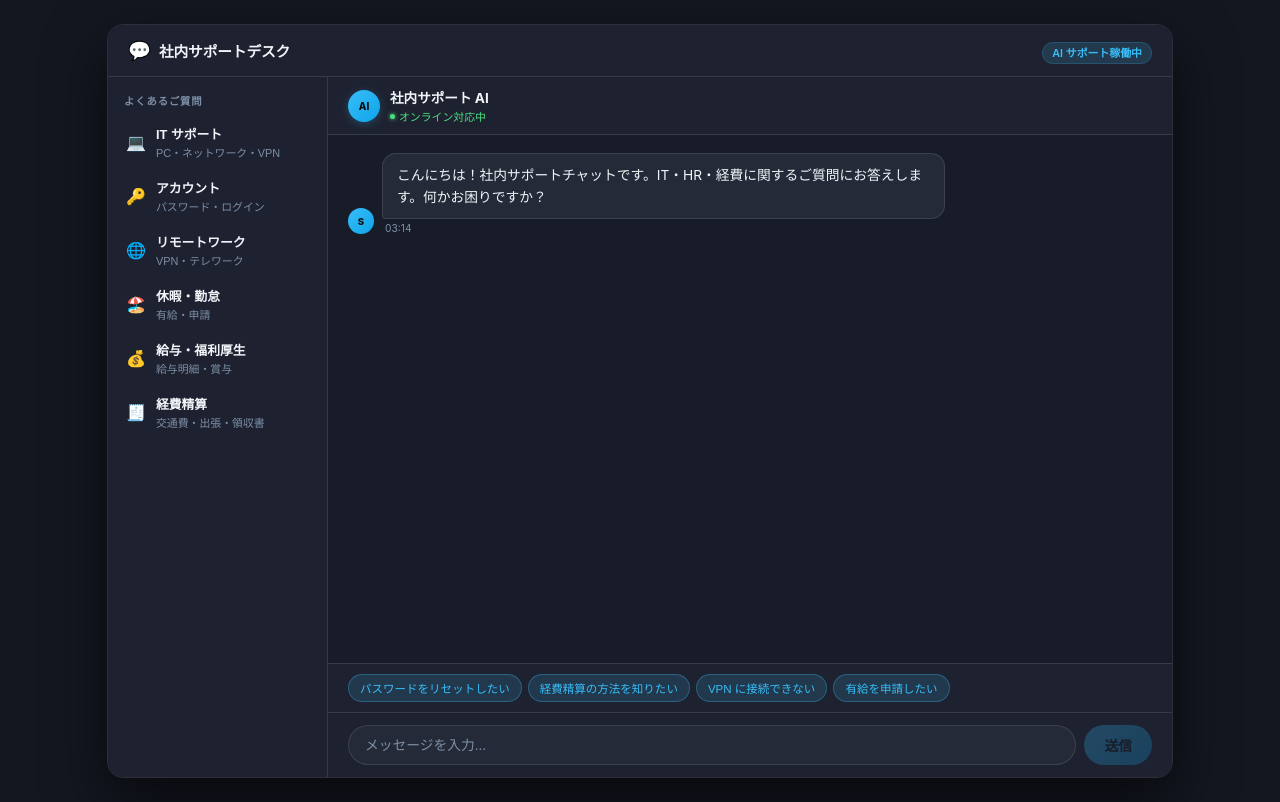
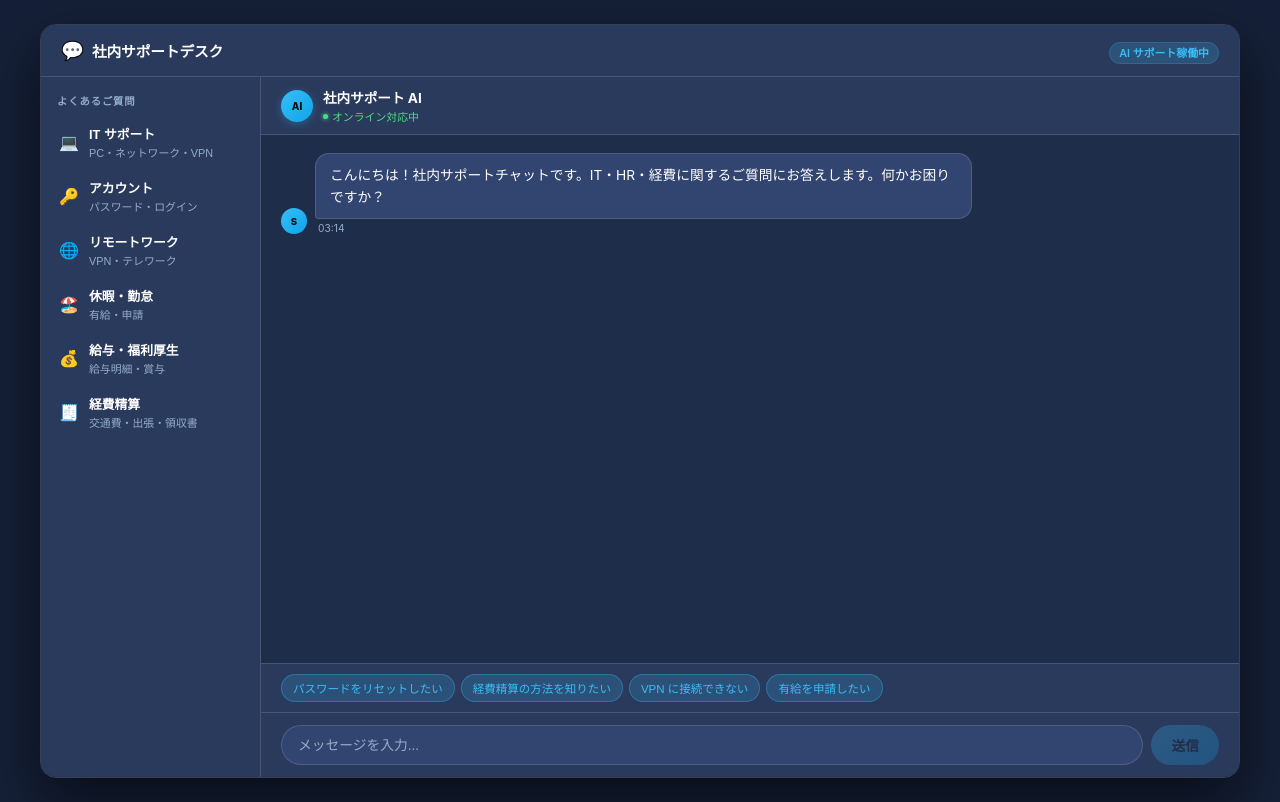
Before and after one commit to ryouIgei/demoRepository, a React (Vite) app: page / in a window 1280 px wide. Built offline with nearby package versions, Linux system fonts and the light colour scheme.

Commit message:
style: brighter navy theme and widen to 1200px

```diff
--- a/src/App.css
+++ b/src/App.css
@@ -1,14 +1,14 @@
 :root {
   --accent: #38bdf8;
   --accent-dark: #0ea5e9;
-  --accent-light: rgba(56, 189, 248, 0.15);
-  --accent-glow: rgba(56, 189, 248, 0.25);
-  --surface: #1e2230;
-  --surface-2: #252a38;
-  --bg: #171c28;
-  --border: rgba(255, 255, 255, 0.11);
-  --text: #f1f5f9;
-  --text-dim: #7c8fa6;
+  --accent-light: rgba(56, 189, 248, 0.18);
+  --accent-glow: rgba(56, 189, 248, 0.3);
+  --surface: #2a3a5c;
+  --surface-2: #324470;
+  --bg: #1e2d4a;
+  --border: rgba(255, 255, 255, 0.14);
+  --text: #ffffff;
+  --text-dim: #93adc8;
   --radius-lg: 14px;
   --radius-md: 8px;
   --header-h: 52px;
@@ -16,7 +16,7 @@
 
 /* layout */
 .app {
-  width: 1066px;
+  width: 1200px;
   height: 754px;
   display: flex;
   flex-direction: column;
--- a/src/index.css
+++ b/src/index.css
@@ -6,7 +6,7 @@
 
 body {
   font-family: -apple-system, BlinkMacSystemFont, 'Segoe UI', sans-serif;
-  background: #131720;
+  background: #152038;
   min-height: 100vh;
   display: flex;
   align-items: center;
```
